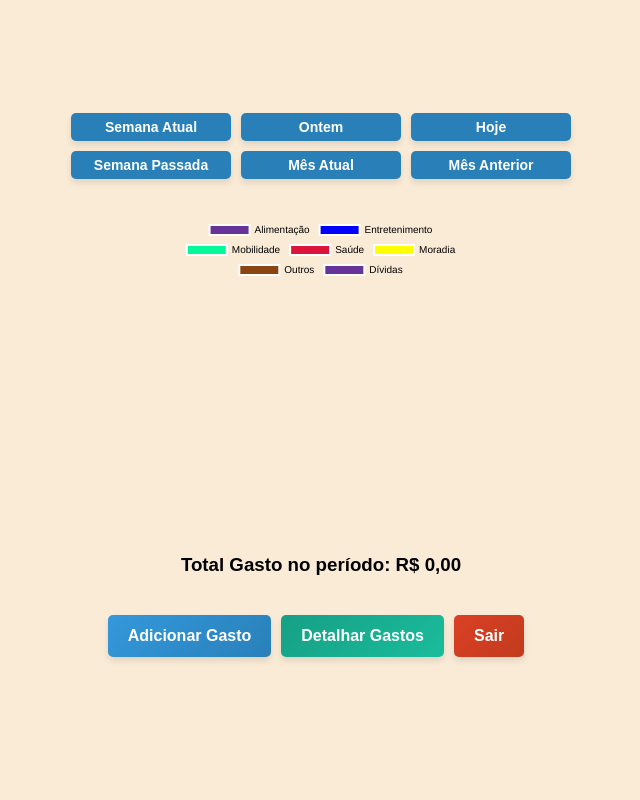
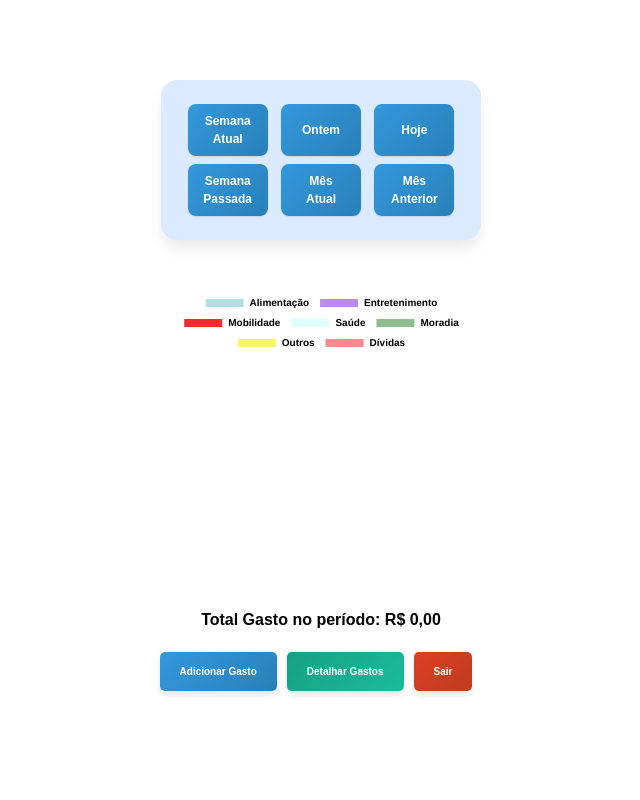
Before and after one commit to AbnerGomes/abner-py-fin-app, a Flask app: page /index in a window 1280 px wide. Shown: the whole page, without its empty margins (319-959 px from the left). Run offline with Flask 3, Linux system fonts and the light colour scheme; the visitor is signed in with stand-in values (Sample User, id 1); a database or web service that is not in the repository returns one stand-in record (values such as "Sample title"); data that the repository does not hold is empty; some libraries are stand-ins or nearby versions.

Commit message:
Mudança geral

```diff
--- a/routes/routes.py
+++ b/routes/routes.py
@@ -222,3 +222,8 @@ def cadastro():
         #return redirect("voltar_ao_login")
 
     return render_template("cadastro.html")
+
+#
+@gasto_bp.route('/esqueci', methods=['GET', 'POST'])
+def esqueci():
+    return render_template("esqueci.html")
--- a/static/css/cadastro_usu.css
+++ b/static/css/cadastro_usu.css
@@ -6,7 +6,7 @@ body {
   height: 100vh;
   margin: 0;
   /* background-color: #d2e9e5; */
-  background-color: antiquewhite;
+  background-color: white;
 }
 
 .container {
--- a/static/css/gasto.css
+++ b/static/css/gasto.css
@@ -1,14 +1,15 @@
 /* Estilização geral */
 body {
     font-family: 'Arial', sans-serif;
-     background: linear-gradient(135deg, #f3f1ed, #e4e1dd);
+     /* background: linear-gradient(135deg, #f3f1ed, #e4e1dd);  */
     display: flex;
     justify-content: center;
     align-items: center;
     height: 100vh;
     margin: 0;
     /* background-color: #d2e9e5; */
-    background-color: #faebd7;
+    background-color: white;
+    padding: 20px;
 }
 
 a{
--- a/static/css/styles.css
+++ b/static/css/styles.css
@@ -8,12 +8,12 @@ body {
     margin: 0;
     /* background: linear-gradient(135deg, #479b71, #1abc9c); */
     /* background-color: #d2e9e5; */
-    background-color: antiquewhite;
+    background-color: white;
 
   }
 
   .title {
-    font-size: 24px;
+    font-size: 16px;
     font-weight: bold;
     margin-bottom: 20px;
   }
@@ -47,6 +47,21 @@ body {
       color: #fff;
       box-shadow: 0px 4px 6px rgba(0, 0, 0, 0.1);
       font-weight: bold;
+
+      padding: 12px 20px;
+      font-size: 10px;
+      /* border-radius: 5px; */
+      /* border: none; */
+      /* background-color: #f44336; */
+      /* color: white; */
+      /* font-weight: bold; */
+      text-decoration: none;
+      display: inline-block;
+      text-align: center;
+      transition: background-color 0.3s;
+
+
+
   }
 
   /* Gradiente azul para os botões */
@@ -102,7 +117,7 @@ body {
 
   label {
       display: block;
-      font-size: 16px;
+      font-size: 12px;
       color: #333;
       margin-bottom: 8px;
   }
@@ -113,7 +128,7 @@ body {
       margin-top: 5px;
       border: 1px solid #ccc;
       border-radius: 5px;
-      font-size: 16px;
+      font-size: 12px;
   }
 
   input[type="date"] {
@@ -137,7 +152,7 @@ body {
       margin-top: 20px;
   }
 
-  button {
+  /* button {
       padding: 12px 20px;
       font-size: 16px;
       border-radius: 5px;
@@ -146,7 +161,7 @@ body {
       transition: background-color 0.3s;
       color: white;
       font-weight: bold;
-  }
+  } */
 
   /* Estilo do botão de "Salvar" */
   .btn-save {
@@ -165,14 +180,14 @@ body {
           padding: 10px;
       }
       h1 {
-          font-size: 24px;
+          font-size: 14px;
       }
   }
 
   /* Estilo do botão "Voltar" */
   .btn-voltar {
       padding: 12px 20px;
-      font-size: 16px;
+      font-size: 10px;
       border-radius: 5px;
       border: none;
       background-color: #f44336;
@@ -298,16 +313,16 @@ body {
 
 
 
-  .period-container-wrapper {
+  /* .period-container-wrapper {
     display: flex;
     flex-wrap: wrap;
-    gap: 10px;
-    max-width: 500px; /* reduzido proporcionalmente */
-    justify-content: center;
-}
+    gap: 10px; */
+   /* max-width: 500px; /* reduzido proporcionalmente */
+    /* justify-content: center;
+} */
 
-.period-button {
-    flex: 1 1 140px; /* reduzido de 200px para 140px */
+/* .period-button {
+    flex: 1 1 140px;
     min-width: 140px;
     text-align: center;
     border: none;
@@ -317,12 +332,72 @@ body {
     color: #fff;
     box-shadow: 0px 4px 6px rgba(0, 0, 0, 0.1);
     font-weight: bold;
-    padding: 6px 12px; /* padding menor */
+    padding: 6px 12px;
     background-color: #2980b9;
     transition: all 0.2s;
-    font-size: 14px; /* opcional: fonte um pouco menor também */
+    font-size: 14px;
 }
 
 .period-button:active {
     transform: translate(1px, 1px);
-}
+} */
+
+
+.period-container-wrapper {
+    /* display: flex;
+    flex-wrap: wrap;
+    justify-content: center;
+    margin: 20px 0;
+    gap: 10px; */
+    display: grid;
+    grid-template-columns: repeat(3, 1fr);
+    gap: 0.5rem;                /* gap-2 */
+    justify-items: center;
+  }
+
+  .period-button {
+    /* padding: 10px 15px;
+    background-color: #ccc;
+    border: none;
+    border-radius: 5px;
+    font-weight: bold;
+    cursor: pointer;
+    transition: background-color 0.3s ease; */
+    /* background-color: #3b82f6;  */
+    background: linear-gradient(135deg, #3498db, #2980b9);
+  color: white;
+  font-size: 0.75rem;         /* text-sm */
+  font-weight: 600;           /* font-semibold */
+  padding: 0.5rem 0.75rem;    /* py-2 px-3 */
+  border-radius: 0.5rem;      /* rounded-lg */
+  box-shadow: 0 1px 2px rgba(0,0,0,0.1);
+  transition: background-color 0.2s ease;
+  width: 80px;
+  }
+
+  .period-button:hover {
+    background-color: #32deeb; /* hover:bg-blue-600 */
+    /* background-color: #bbb; */
+    transform: translateY(-3px)
+  }
+
+  /* .period-button.active {
+    background-color: #3498db;
+    color: white;
+    box-shadow: 0 0 10px rgba(0, 0, 0, 0.2);
+  } */
+
+
+  .container-btn {
+    background-color: #dbeafe; /* bg-blue-100 */
+    border-radius: 1rem;        /* rounded-2xl */
+    padding: 1.5rem;            /* p-6 */
+    box-shadow: 0 10px 15px -3px rgba(0, 0, 0, 0.1); /* shadow-xl */
+    width: 100%;
+    max-width: 320px;           /* max-w-sm */
+    text-align: center;
+  }
+
+  .txt1{
+    font-weight: bold;
+  }
--- a/static/js/scripts.js
+++ b/static/js/scripts.js
@@ -68,8 +68,8 @@ filtrarGastos('mesatual');
         data: {
             labels: ['Alimentação', 'Entretenimento','Mobilidade','Saúde','Moradia','Outros','Dívidas'],
             datasets: [{
-                data: [0, 0,0,0,0,0],
-                backgroundColor: ['#663399', '#0000FF','#00FA9A', '#DC143C','#FFFF00','#8B4513','#f59518']
+                data: [0, 0,0,0,0,0,0],
+                backgroundColor: ['#B0E0E6', '#bc89f0','#eb2d2d', '#E0FFFF','#8FBC8F','#f7f568','#f78b8b']
             }]
         }, options: {
             plugins: {
@@ -78,7 +78,7 @@ filtrarGastos('mesatual');
                   color: 'black', // Muda a cor do texto das labels da legenda
                   font: {
                     size: 10
-                    // weight: 'bold'
+                    , weight: 'bold'
                   }
                 }
               }
@@ -103,3 +103,19 @@ document.addEventListener("DOMContentLoaded", function() {
         campoData.value = hoje;
     }
 });
+
+
+
+document.addEventListener('DOMContentLoaded', function () {
+    const buttons = document.querySelectorAll('.period-button');
+
+    buttons.forEach(button => {
+      button.addEventListener('click', function () {
+        // Remove a classe "active" de todos
+        buttons.forEach(btn => btn.classList.remove('active'));
+
+        // Adiciona ao clicado
+        this.classList.add('active');
+      });
+    });
+  });
--- a/templates/detalhar_gastos.html
+++ b/templates/detalhar_gastos.html
@@ -21,14 +21,15 @@
 <form method="GET" action="{{ url_for('gasto.detalhar_gastos') }}" class="filtro-form" id="filtro-form">
     <!-- Botão de período -->
     <div class="periodo-wrapper">
+        <label for="data">Período:</label>
         <input type="text" id="periodo-picker" readonly placeholder="Selecione o período" />
         <input type="hidden" id="data_inicio" name="data_inicio" value="{{ data_inicio }}">
 <input type="hidden" id="data_fim" name="data_fim" value="{{ data_fim }}">
 
 <!-- <input type="hidden" id="categoria" name="categoria" value="{{ categoria }}"> -->
-
+<br>
     </div>
-
+    <br>
     <!-- Dropdown de categoria -->
     <label for="categoria">Categoria:</label>
     <select name="categoria" id="categoria">
--- /dev/null
+++ b/templates/esqueci.html
@@ -0,0 +1,5 @@
+<html>
+
+<img src="https://i.ytimg.com/vi/Mp0QGaVIbdE/maxresdefault.jpg" style="text-align: center; margin: auto; ">
+
+</html>
--- a/templates/index.html
+++ b/templates/index.html
@@ -7,6 +7,7 @@
   <link rel="stylesheet" href="{{ url_for('static', filename='css/styles.css') }}">
   <script src="https://cdn.jsdelivr.net/npm/chart.js"></script>
   <script src="https://code.jquery.com/jquery-3.6.0.min.js"></script>
+  <script src="https://cdn.tailwindcss.com"></script>
 </head>
 <body>
 
@@ -19,7 +20,16 @@
 </script> -->
 
 
-<div class="period-container-wrapper">
+<!-- <div class="period-container-wrapper">
+  <button class="period-button" onclick="filtrarGastos('semanaatual')">Semana Atual</button>
+  <button class="period-button" onclick="filtrarGastos('ontem')">Ontem</button>
+  <button class="period-button" onclick="filtrarGastos('hoje')">Hoje</button>
+  <button class="period-button" onclick="filtrarGastos('semanapassada')">Semana Passada</button>
+  <button class="period-button" onclick="filtrarGastos('mesatual')">Mês Atual</button>
+  <button class="period-button" onclick="filtrarGastos('mesanterior')">Mês Anterior</button>
+</div> -->
+<div class="container-btn">
+<div class="period-container-wrapper" id="period-buttons">
   <button class="period-button" onclick="filtrarGastos('semanaatual')">Semana Atual</button>
   <button class="period-button" onclick="filtrarGastos('ontem')">Ontem</button>
   <button class="period-button" onclick="filtrarGastos('hoje')">Hoje</button>
@@ -27,10 +37,8 @@
   <button class="period-button" onclick="filtrarGastos('mesatual')">Mês Atual</button>
   <button class="period-button" onclick="filtrarGastos('mesanterior')">Mês Anterior</button>
 </div>
+</div>
 
-
-
-    </div>
 <br><br>
 
   <div id="mensagem" style="display: none; color: red; font-weight: bold; text-align: center; margin-top: 10px;"></div>
@@ -38,8 +46,8 @@
     <canvas id="donutChart"></canvas>
 </div>
 
-<div id="total" style="text-align: center; margin-top: 20px;">
-   <h3>Total Gasto no período: R$ <span id="valor-total">0,00</span></h3>
+<div id="total" style="text-align: center; margin-top: 20px; ">
+   <h3 class="txt1">Total Gasto no período: R$ <span id="valor-total">0,00</span></h3>
 </div>
 
 <div class="button-container">
```
Also changed, not shown: static/css/extrato.css (+8 -4 lines), static/css/login.css (+7 -7 lines), templates/login.html (+9 -3 lines), gastos.db (deleted).
